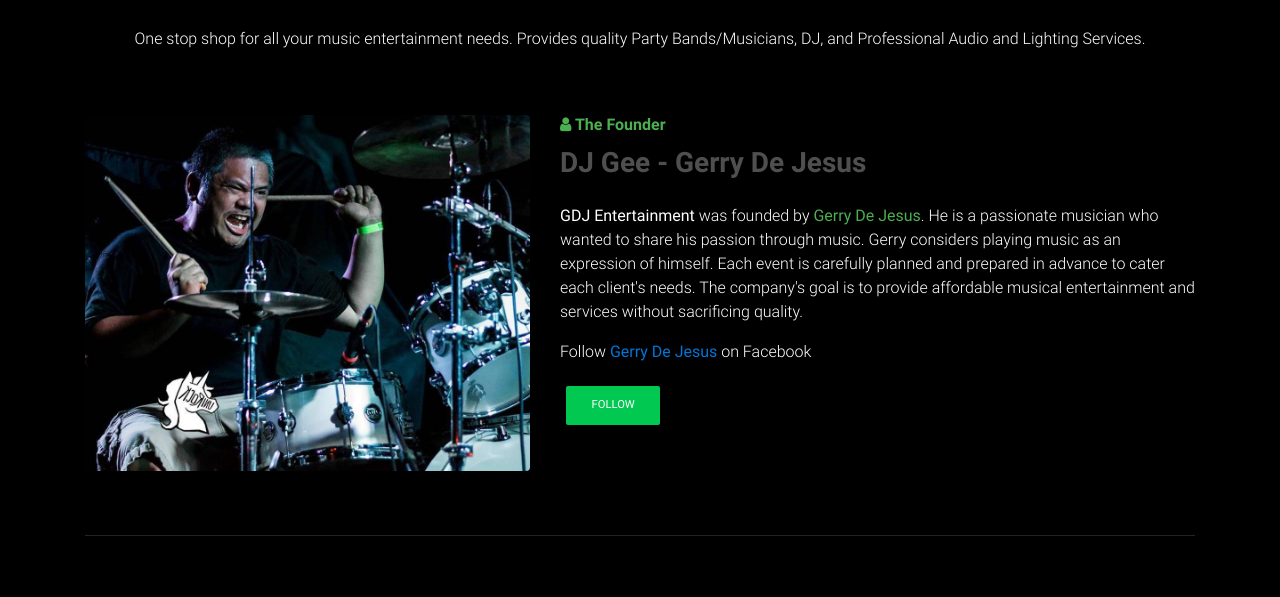
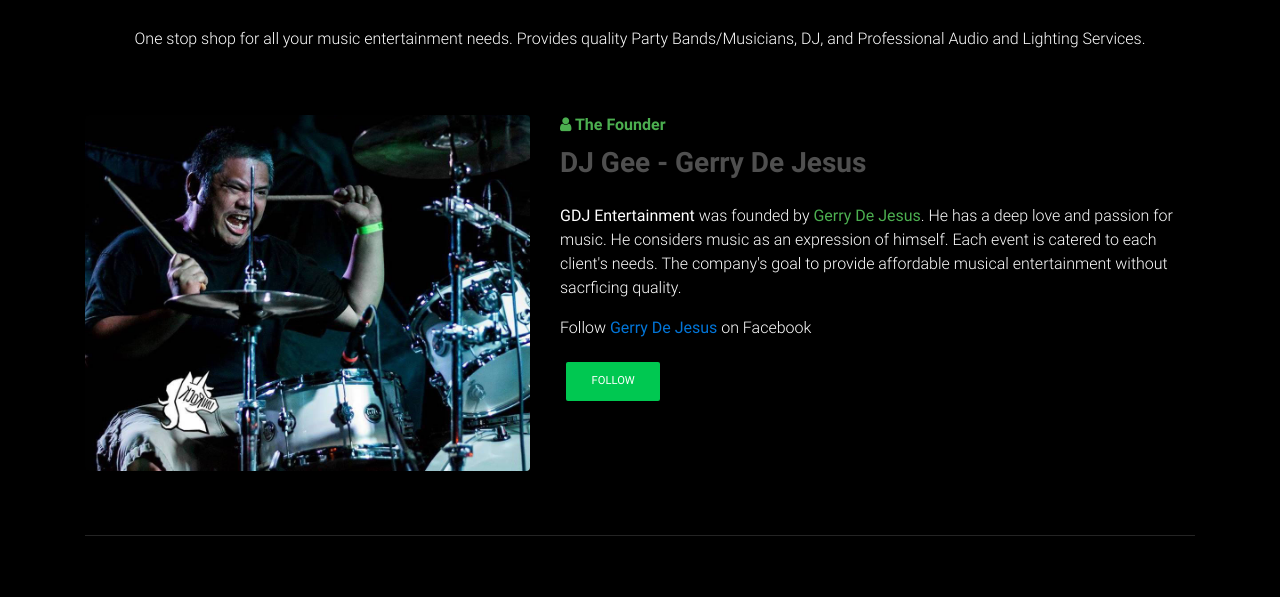
Before and after one commit to githubmobgaaps/GDJ-Entertainment, a plain HTML site: page about.html in a window 1280 px wide. Shown: the part 165-762 px from the top of the page. Drawn offline with Linux system fonts and the light colour scheme.

Commit message:
Change founder in about
Gerry request

```diff
--- a/about.html
+++ b/about.html
@@ -119,7 +119,7 @@
             <h3 class="mb-4 font-weight-bold dark-grey-text">
               <strong>DJ Gee - Gerry De Jesus</strong>
             </h3>
-            <p><strong>GDJ Entertainment</strong> was founded by <strong class="green-text">Gerry De Jesus</strong>. He is a passionate musician who wanted to share his passion through music.  Gerry considers playing music as an expression of himself.  Each event is carefully planned and prepared in advance to cater each client's needs. The company's goal is to provide affordable musical entertainment and services without sacrificing quality.</p>
+            <p><strong>GDJ Entertainment</strong> was founded by <strong class="green-text">Gerry De Jesus</strong>. He has a deep love and passion for music.  He considers music as an expression of himself.  Each event is catered to each client's needs.  The company's goal to provide affordable musical entertainment without sacrficing quality.</p>
             <p>Follow
               <a href="https://www.facebook.com/gerry.dejesus">
                 <strong>Gerry De Jesus</strong>
```
